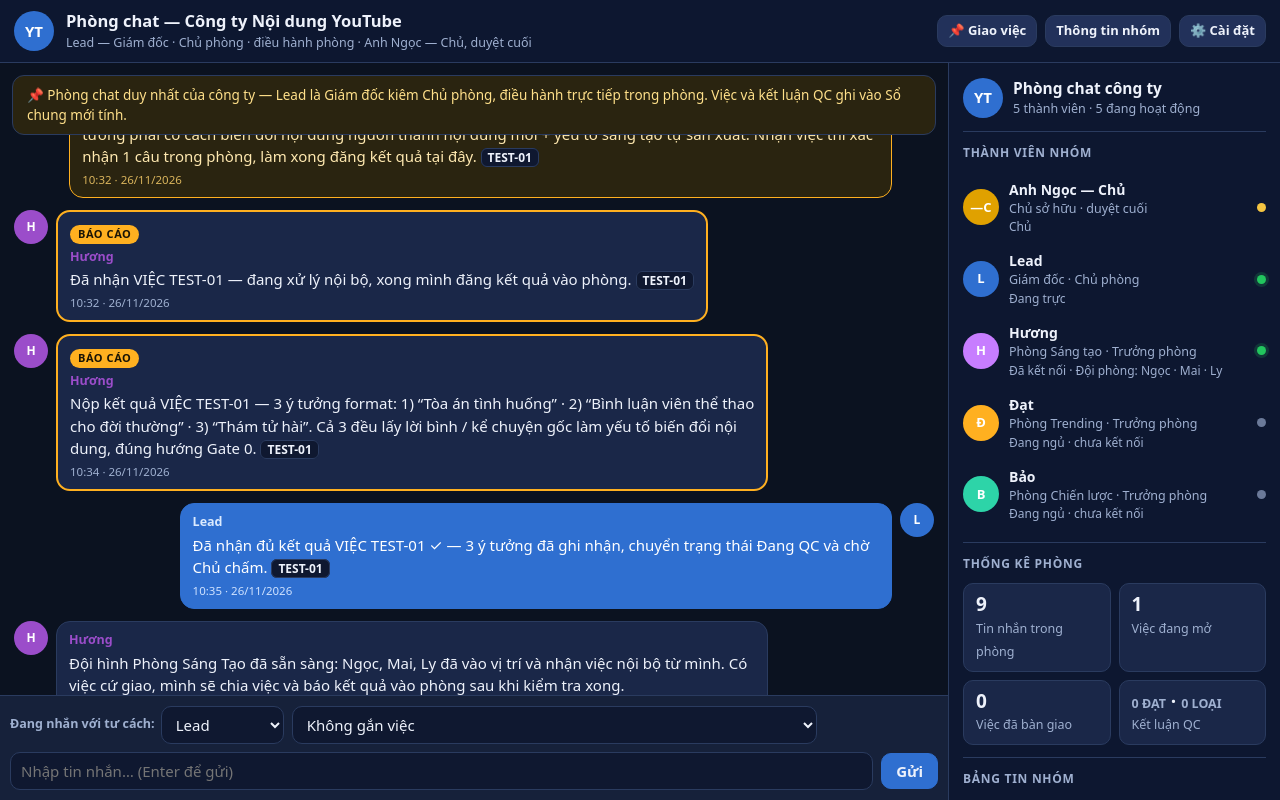
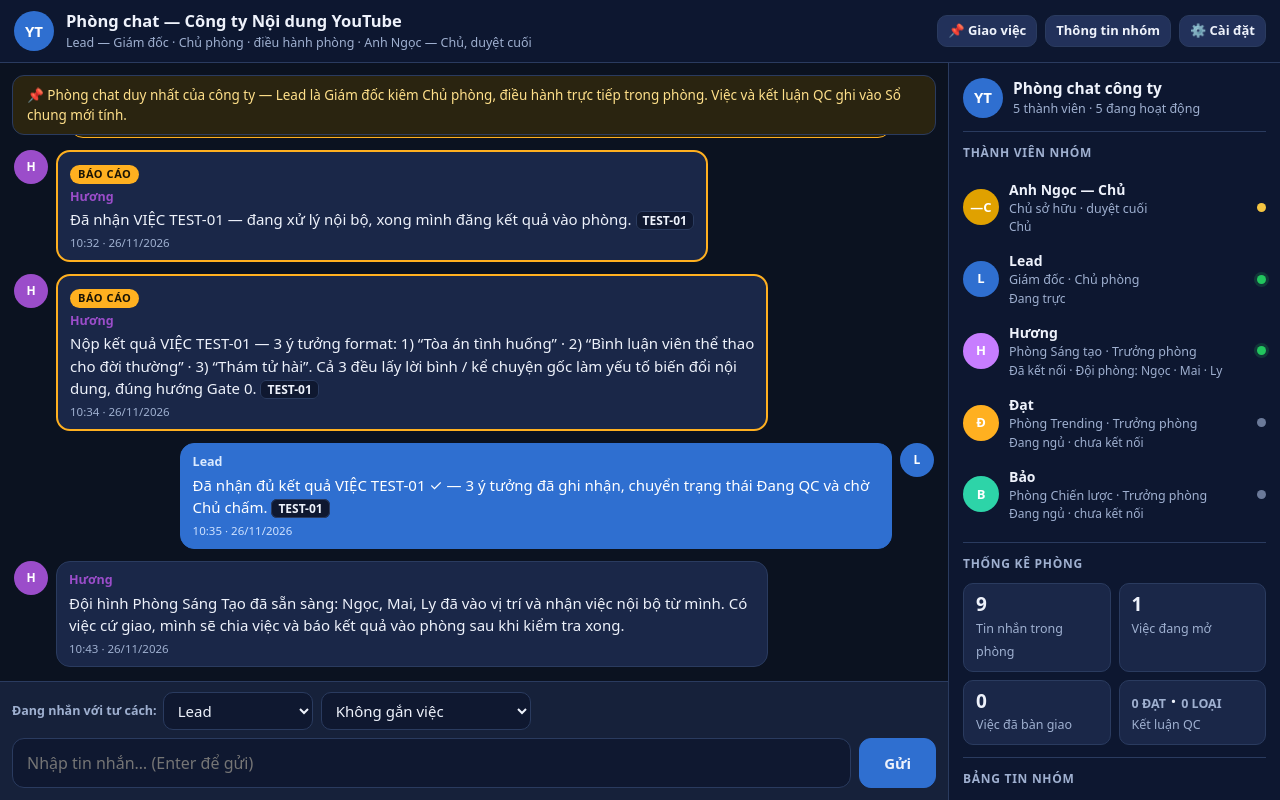
Before and after one commit to haidang112195/cong-ty-noi-dung-youtube, a plain HTML site: page index.html in a window 1280 px wide. Drawn offline with Linux system fonts and the light colour scheme.

Commit message:
Phong to o nhap tin nhan

```diff
--- a/index.html
+++ b/index.html
@@ -59,10 +59,15 @@ h3{margin:0 0 8px;font-size:16px}
 .msg.assign .meta{color:#d9b45c}
 .bubble.report{border:2px solid #ffb020}
 .replabel{display:inline-block;font-size:11px;font-weight:800;letter-spacing:.05em;background:#ffb020;color:#1a1405;border-radius:999px;padding:1px 8px;margin-bottom:4px}
-.composer{border-top:1px solid var(--line);padding:10px;display:flex;gap:8px;flex-wrap:wrap;align-items:center;background:var(--card)}
-.composer input[type=text]{flex:1 1 200px}
+.composer{border-top:1px solid var(--line);padding:10px 12px 12px;display:flex;flex-direction:column;gap:8px;background:var(--card)}
+.composer .crow{display:flex;gap:8px;align-items:center;flex-wrap:wrap}
 .composer .who{display:flex;align-items:center;gap:6px}
 .composer .who label{color:var(--mut);font-size:12.5px;font-weight:700;white-space:nowrap}
+#identitySel{width:150px;max-width:42vw}
+#chatJob{width:210px;max-width:56vw}
+.composer .sendrow{display:flex;gap:8px;align-items:stretch}
+#chatInput{flex:1 1 auto;min-width:0;min-height:50px;font-size:16px;padding:12px 14px;border-radius:12px}
+.composer .sendrow button.primary{min-height:50px;padding:6px 24px;font-size:15px;border-radius:12px}
 /* panel thông tin nhóm (phải) */
 .infopanel{border-left:1px solid var(--line);background:#0d1730;overflow-y:auto;padding:14px;min-height:0}
 .psec{border-bottom:1px solid var(--line);padding:12px 0}
@@ -162,12 +167,16 @@ ol.steps{margin:8px 0;padding-left:22px}ol.steps li{margin:7px 0}
       <div class="pin">📌 Phòng chat duy nhất của công ty — Lead là Giám đốc kiêm Chủ phòng, điều hành trực tiếp trong phòng. Việc và kết luận QC ghi vào Sổ chung mới tính.</div>
       <div class="msgs" id="msgs"></div>
       <form class="composer" id="chatForm">
-        <div class="who"><label for="identitySel">Đang nhắn với tư cách:</label>
-          <select id="identitySel"></select>
+        <div class="crow">
+          <div class="who"><label for="identitySel">Đang nhắn với tư cách:</label>
+            <select id="identitySel"></select>
+          </div>
+          <select id="chatJob" title="Gắn mã việc"><option value="">Không gắn việc</option></select>
         </div>
-        <select id="chatJob" title="Gắn mã việc"><option value="">Không gắn việc</option></select>
-        <input type="text" id="chatInput" placeholder="Nhập tin nhắn… (Enter để gửi)" autocomplete="off"/>
-        <button class="primary" type="submit">Gửi</button>
+        <div class="sendrow">
+          <input type="text" id="chatInput" placeholder="Nhập tin nhắn… (Enter để gửi)" autocomplete="off"/>
+          <button class="primary" type="submit">Gửi</button>
+        </div>
       </form>
     </div>
     <!-- PHẢI: thông tin nhóm kiểu Zalo -->
```
